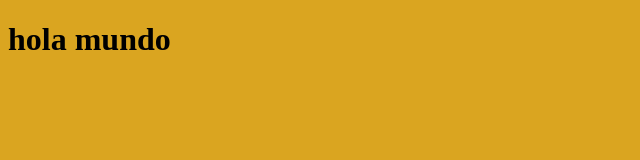
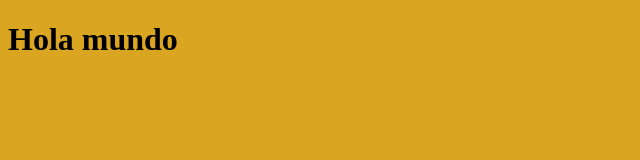
Before and after one commit to danype05/primersitio, a plain HTML site: page index.html in a window 1280 px wide. Shown: the whole page, without its empty margins (0-640 px from the left). Drawn offline with Linux system fonts and the light colour scheme.

Commit message:
Update index.html

```diff
--- a/index.html
+++ b/index.html
@@ -7,6 +7,6 @@
     <link rel="stylesheet" href="css/main.css">
 </head>
 <body>
-    <h1>hola mundo</h1>
+    <h1>Hola mundo</h1>
 </body>
 </html>
```
